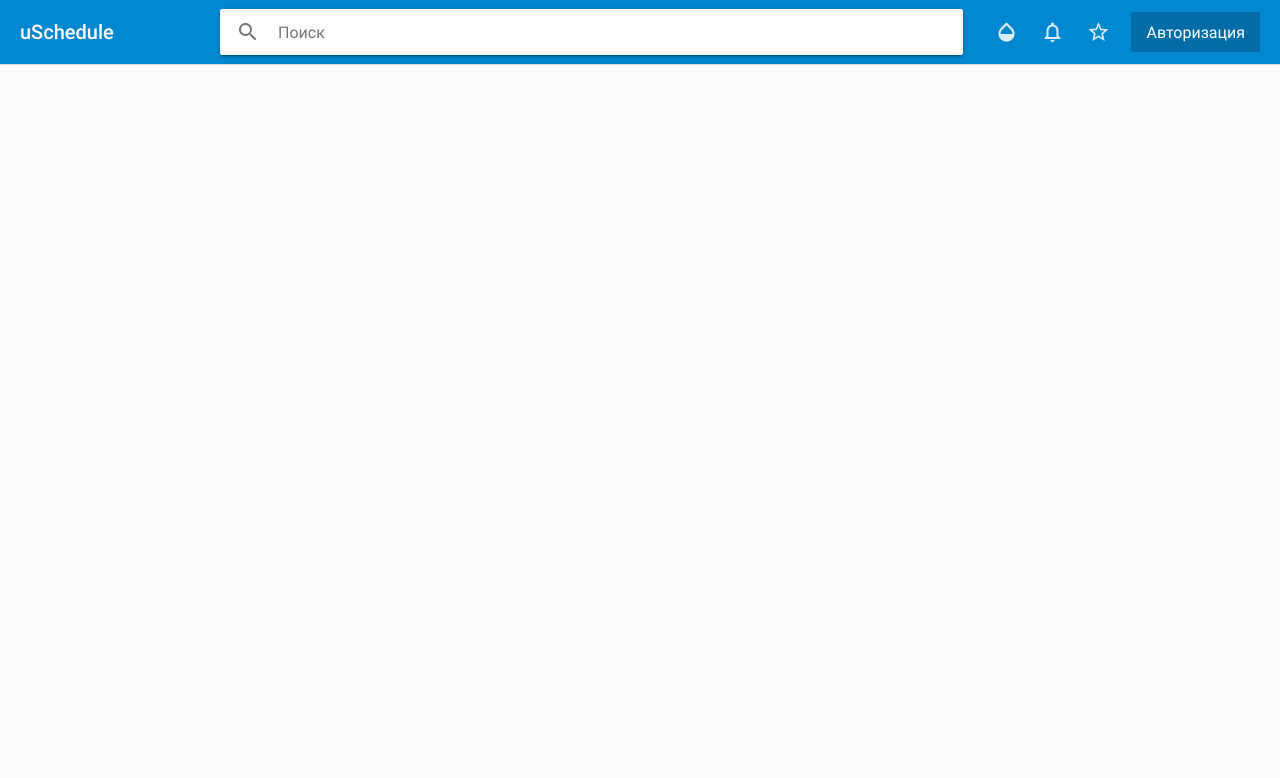
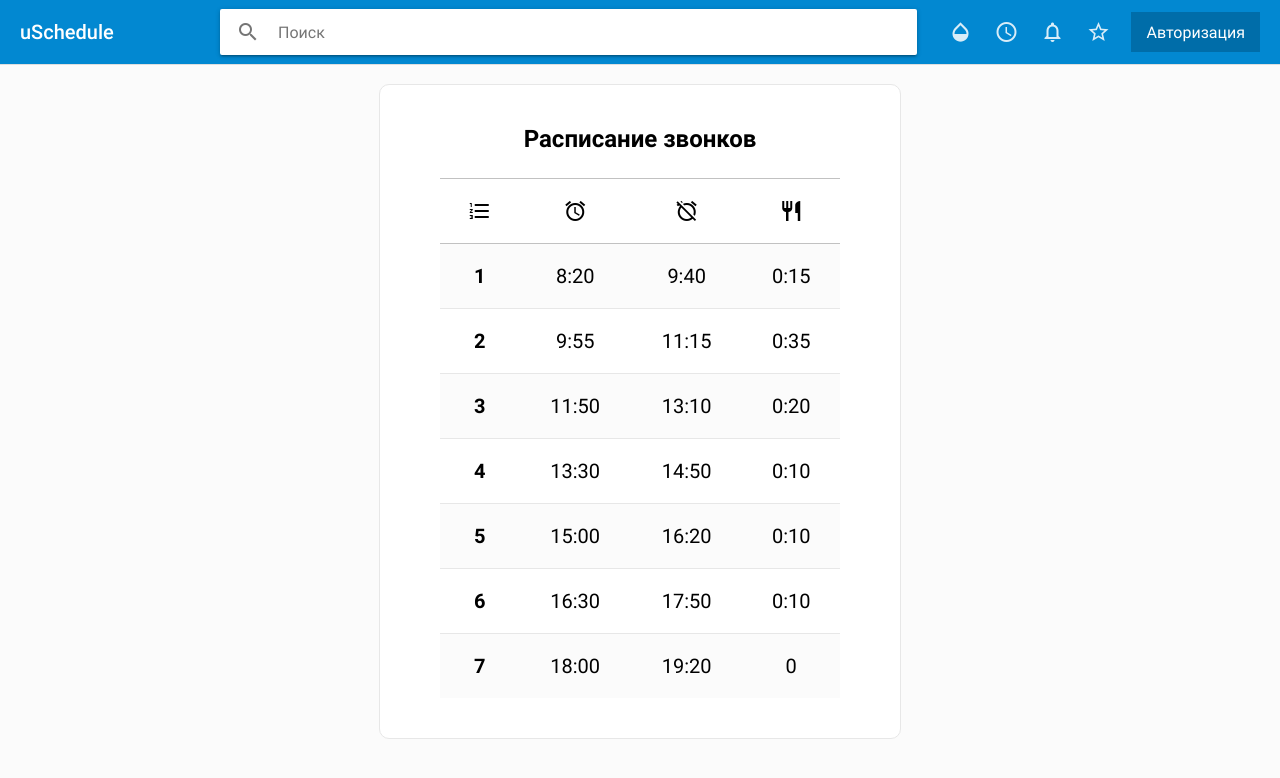
Before and after one commit to oleksiikhr/uSchedule-frontend, a Vue app: page /#/schedule in a window 1280 px wide. Shown: the top 778 px of the page. Built offline with nearby package versions, Linux system fonts and the light colour scheme.

Commit message:
Added schedule template + dark theme

```diff
--- a/src/components/Header.vue
+++ b/src/components/Header.vue
@@ -18,6 +18,9 @@
       <button @click="changeDarkTheme()" class="h-btn-icon">
         <i class="material-icons">opacity</i>
       </button>
+      <router-link to="/schedule" class="h-btn-icon">
+        <i class="material-icons">schedule</i>
+      </router-link>
       <!-- TODO FIXME if auth (Notifications) -->
       <router-link to="/notifications" class="h-btn-icon">
         <i class="material-icons">notifications_none</i>
--- a/src/router/index.js
+++ b/src/router/index.js
@@ -1,6 +1,7 @@
 import Vue from 'vue'
 import Router from 'vue-router'
 import Login from '@/views/Login'
+import Schedule from '@/views/Schedule'
 import Admin from '@/views/Admin'
 import DashboardAdmin from '@/views/admin/Dashboard'
 import TeachersAdmin from '@/views/admin/Teachers'
@@ -15,6 +16,11 @@ export default new Router({
       component: Login
     },
     {
+      path: '/schedule',
+      name: 'schedule',
+      component: Schedule
+    },
+    {
       path: '/admin',
       name: 'admin',
       component: Admin,
--- /dev/null
+++ b/src/views/Schedule.vue
@@ -0,0 +1,150 @@
+<template>
+  <div id="schedule" :class="theme">
+    <h1>Расписание звонков</h1>
+    <!-- TODO Loading process -->
+    <!-- TODO Current time** -->
+    <table>
+      <thead>
+      <tr>
+        <td><i class="material-icons">format_list_numbered</i></td>
+        <td><i class="material-icons">alarm</i></td>
+        <td><i class="material-icons">alarm_off</i></td>
+        <td><i class="material-icons">restaurant</i></td>
+      </tr>
+      </thead>
+      <tbody>
+      <tr v-for="(item, index) in items" :key="index">
+        <td>{{ index + 1 }}</td>
+        <td>{{ item.start_time }}</td>
+        <td>{{ item.end_time }}</td>
+        <td>{{ compareTime(index) }}</td>
+      </tr>
+      </tbody>
+    </table>
+    <!-- TODO: button for edit -->
+  </div>
+</template>
+
+<script>
+export default {
+  data () {
+    return {
+      // FIXME Transfer to vuex store
+      items: [
+        { id: 1, lesson_num: 1, start_time: '8:20', end_time: '9:40' },
+        { id: 5, lesson_num: 2, start_time: '9:55', end_time: '11:15' },
+        { id: 2, lesson_num: 3, start_time: '11:50', end_time: '13:10' },
+        { id: 3, lesson_num: 4, start_time: '13:30', end_time: '14:50' },
+        { id: 4, lesson_num: 5, start_time: '15:00', end_time: '16:20' },
+        { id: 7, lesson_num: 6, start_time: '16:30', end_time: '17:50' },
+        { id: 8, lesson_num: 7, start_time: '18:00', end_time: '19:20' }
+      ]
+    }
+  },
+  computed: {
+    theme () {
+      return this.$store.state.template.theme
+    }
+  },
+  methods: {
+    compareTime (index) {
+      if (!this.items[index + 1]) {
+        return 0
+      }
+
+      const [fHour, fMinute] = this.items[index].end_time.split(':')
+      const [sHour, sMinute] = this.items[index + 1].start_time.split(':')
+
+      const start = fHour * 60 + Number(fMinute)
+      const end = sHour * 60 + Number(sMinute)
+      const diff = end - start
+
+      return Math.floor(diff / 60) + ':' + diff % 60
+    }
+  }
+}
+</script>
+
+<style lang="scss" scoped>
+#schedule {
+  max-width: 400px;
+  margin: 20px auto;
+  border: 1px solid #e7e7e7;
+  background: #fff;
+  padding: 40px 60px;
+  cursor: context-menu;
+  border-radius: 10px;
+}
+
+h1 {
+  text-align: center;
+  padding-bottom: 15px;
+  margin: 0 0 10px;
+}
+
+table {
+  width: 100%;
+  border-collapse: collapse;
+  border-spacing: 0;
+  font-size: 20px;
+  text-align: center;
+}
+
+thead {
+  border: 1px solid #c1c1c1;
+  border-left: 0;
+  border-right: 0;
+  td {
+    line-height: 0;
+  }
+}
+
+tbody {
+  tr {
+    &:nth-child(odd) {
+      background: #fbfbfb;
+    }
+  }
+  td:first-child {
+    font-weight: bold;
+  }
+}
+
+tr {
+  border-bottom: 1px solid #e7e7e7;
+  &:last-child {
+    border-bottom: 0;
+  }
+}
+
+td {
+  padding: 20px;
+}
+
+// Dark
+
+.dark {
+  color: rgba(255, 255, 255, .87);
+  #schedule {
+    background: #333;
+    border-color: #5f5f5f;
+  }
+  h1 {
+    color: rgba(255, 255, 255, .87);
+  }
+  thead {
+    border-color: #a2a2a2
+  }
+  tbody {
+    tr {
+      &:nth-child(odd) {
+        background: #2f2f2f;
+      }
+    }
+  }
+  tr {
+    border-color: #5f5f5f
+  }
+}
+
+</style>
```
